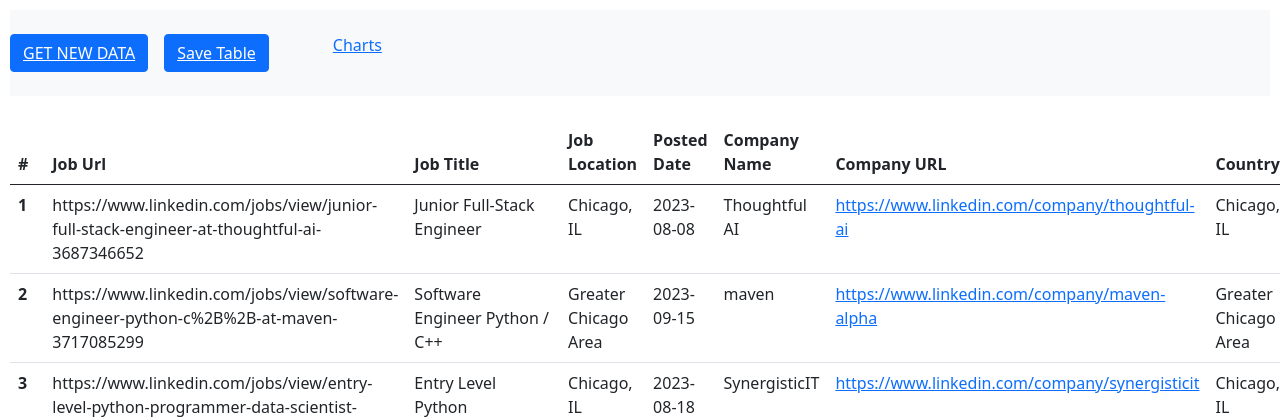
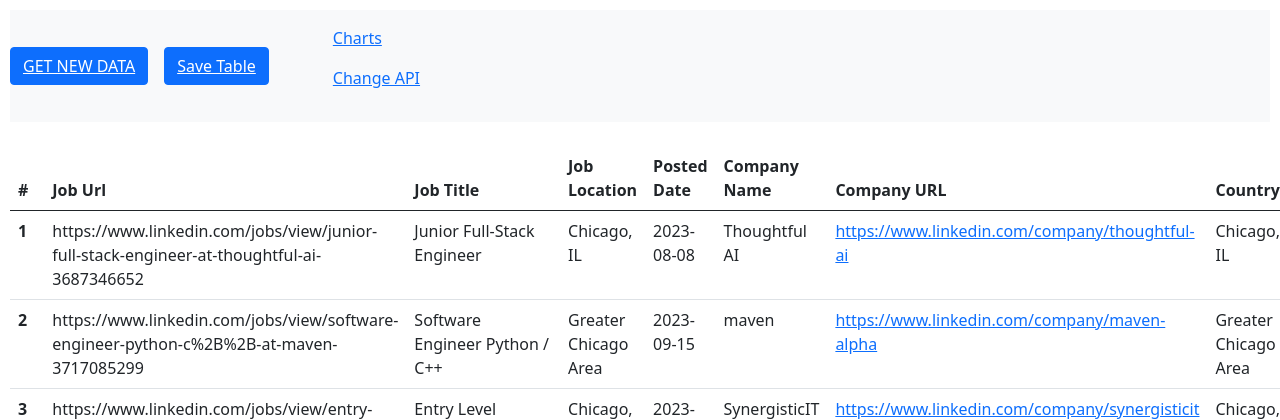
Before and after one commit to vstefan22/LinkedIn-Jobs, a Django app: page / in a window 1280 px wide; the page is wider, and only the part inside the window is pictured. Shown: the top 420 px of that part. Run offline with Django 4.2, Linux system fonts and the light colour scheme; data comes from the database, SQL or seed files in the repository; both versions use the stored data as it was after the commit.

Commit message:
added nav link

```diff
--- a/core_app/templates/core_app/index.html
+++ b/core_app/templates/core_app/index.html
@@ -22,6 +22,7 @@
 
       <ul>
         <li class="nav-link"><a href="{% url 'charts' %}">Charts</a></li>
+        <li class="nav-link"><a href="{% url 'change_api' %}">Change API</a></li>
       </ul>
     </nav>
 
```
Also changed, not shown: db.sqlite3.
